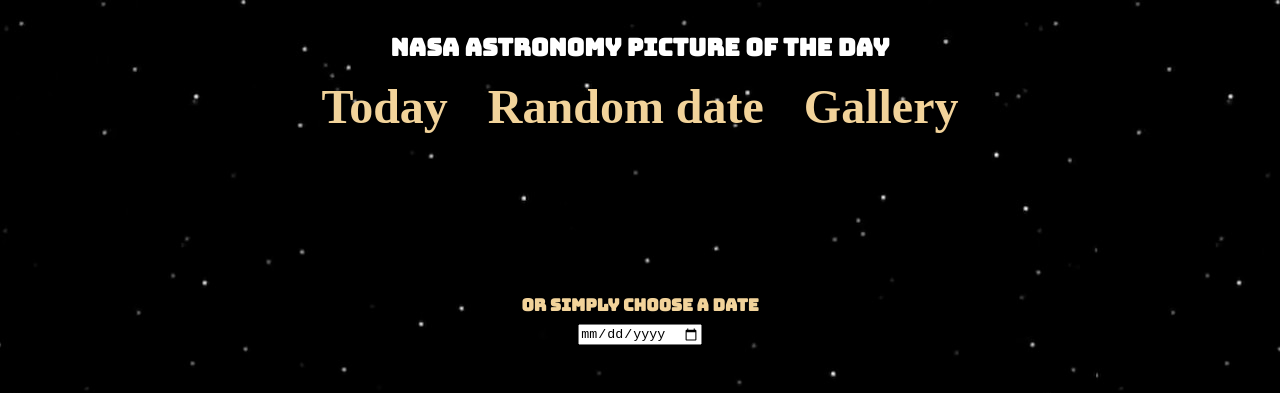
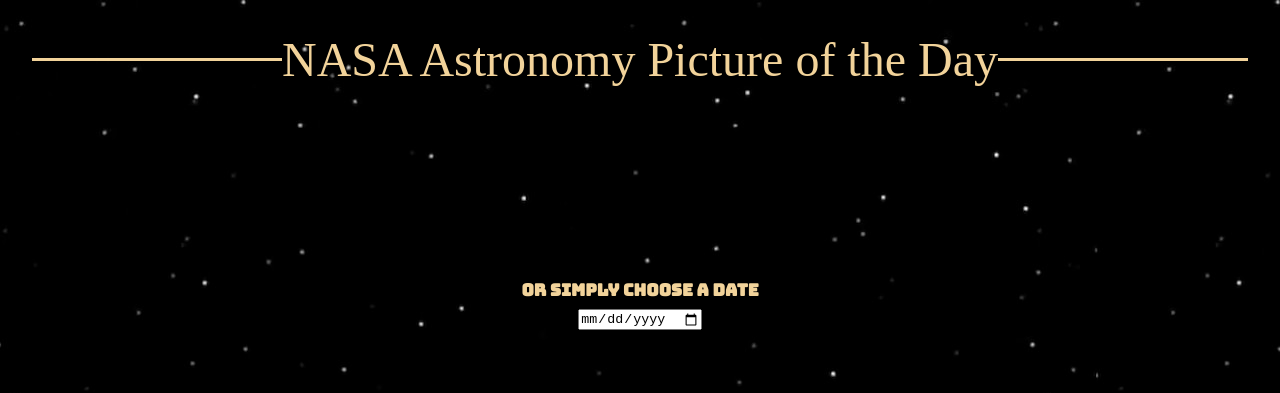
Before and after one commit to sagimartin/NASA-APOD, a React (Vite) app in the folder NASA APOD/: page / in a window 1280 px wide. Shown: the top 393 px of the page. Built offline with nearby package versions, Linux system fonts and the light colour scheme; no server answers; a web font is replaced by a local one.

Commit message:
Change NavBar style

```diff
--- a/NASA APOD/src/App.scss
+++ b/NASA APOD/src/App.scss
@@ -19,41 +19,28 @@
   padding: 2rem;
 }
 
-// NAVBAR
-.navBar {
+//DIVIDERS
+.divider {
+  width: 100%;
+  color: $yellow;
+  font-family: $menu-font;
+  font-size: 3rem;
   display: flex;
-  flex-direction: column;
   align-items: center;
-  justify-content: center;
-  gap: 1rem;
+}
 
-  h1 {
-    font-family: $title-font;
-    font-size: 1.5rem;
-    color: white;
-    text-align: center;
-  }
-
-  .menu-buttons {
-    display: flex;
-    gap: 2.5rem;
-    text-align: center;
-    font-family: $menu-font;
-    font-size: 2rem;
-    cursor: pointer;
-    color: $yellow;
-
-    h2:hover {
-      color: red;
-      transform: scale(1.025);
-    }
-  }
+.divider::before,
+.divider::after {
+  flex: 1;
+  content: "";
+  padding: 0.1rem;
+  background-color: $yellow;
 }
 
 // PICTURE OF THE DAY
 .POD-container {
   max-width: 80vw;
-  margin: 0 auto;
+  margin: 2rem auto;
   display: flex;
   flex-direction: column;
   justify-content: center;
@@ -149,23 +136,6 @@
     max-width: 80vw;
   }
 
-  .divider {
-    width: 100%;
-    color: $yellow;
-    font-family: $menu-font;
-    font-size: 3rem;
-    display: flex;
-    align-items: center;
-  }
-
-  .divider::before,
-  .divider::after {
-    flex: 1;
-    content: "";
-    padding: 0.1rem;
-    background-color: $yellow;
-  }
-
   .gallery {
     width: 100%;
     margin: 3rem auto;
--- a/NASA APOD/src/components/NavBar.jsx
+++ b/NASA APOD/src/components/NavBar.jsx
@@ -1,12 +1,7 @@
 export default function NavBar() {
     return (
-        <nav className="navBar">
-            <h1>NASA Astronomy Picture of the Day</h1>
-            <div className="menu-buttons">
-                <h2>Today</h2>
-                <h2>Random date</h2>
-                <h2>Gallery</h2>
-            </div>
-        </nav>
+        <div className="divider">
+            NASA Astronomy Picture of the Day
+        </div>
     )
 }
```
